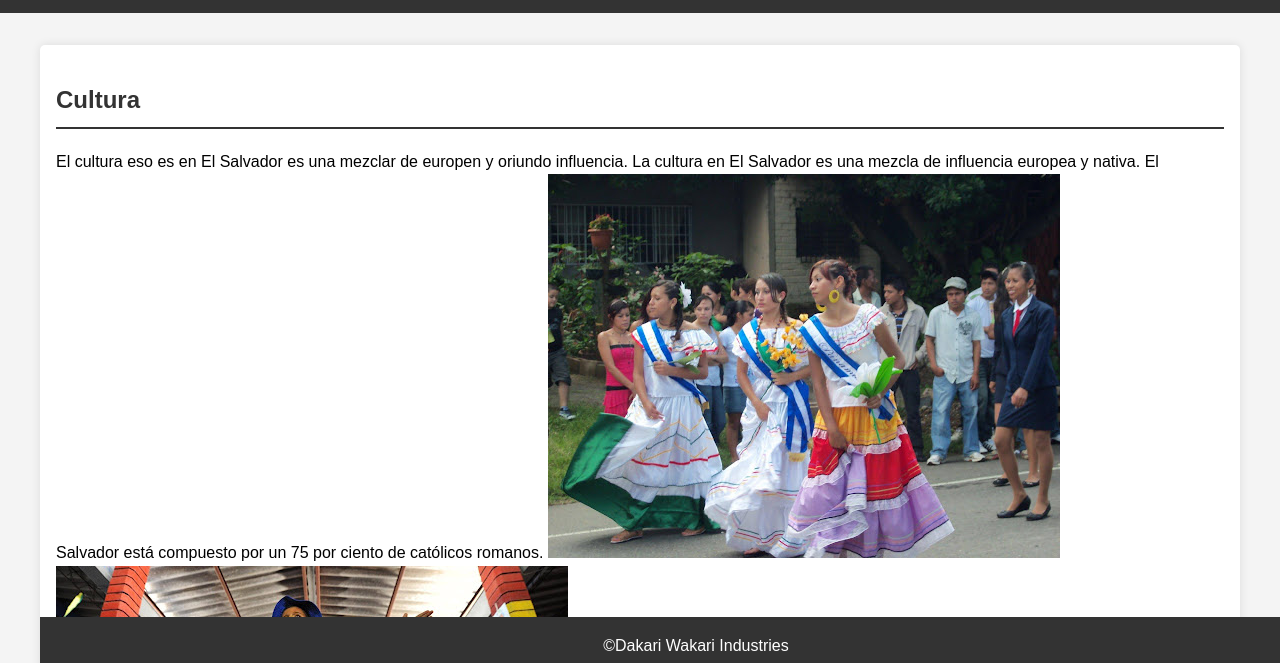
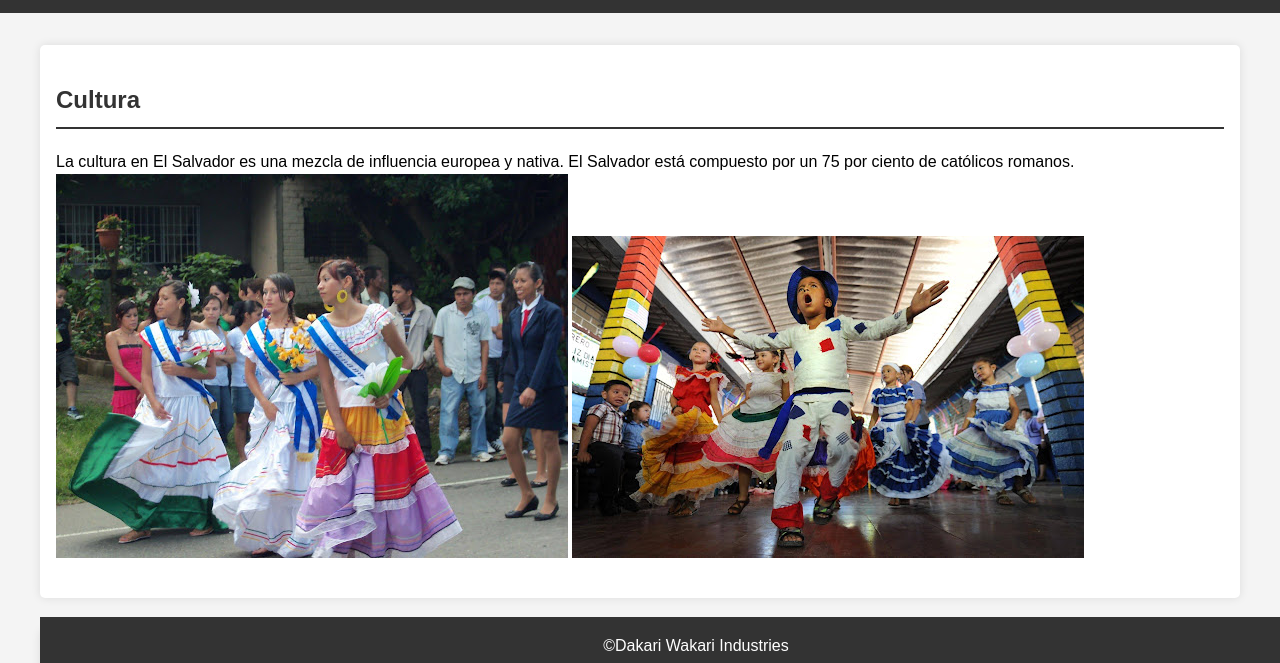
Before and after one commit to ieatgrass103/El-Salvador, a plain HTML site: page culture.html in a window 1280 px wide. Shown: the part 125-788 px from the top of the page. Drawn offline with Linux system fonts and the light colour scheme.

Commit message:
dakari angy

```diff
--- a/culture.html
+++ b/culture.html
@@ -99,8 +99,7 @@
     <main>
         <section id="Cultura">
             <h2>Cultura</h2>
-            <p> El cultura eso es en El Salvador es una mezclar de europen y oriundo influencia.
-                La cultura en El Salvador es una mezcla de influencia europea y nativa. El Salvador está compuesto por un 75 por ciento de católicos romanos.
+            <p> La cultura en El Salvador es una mezcla de influencia europea y nativa. El Salvador está compuesto por un 75 por ciento de católicos romanos.
 
 
 
```
